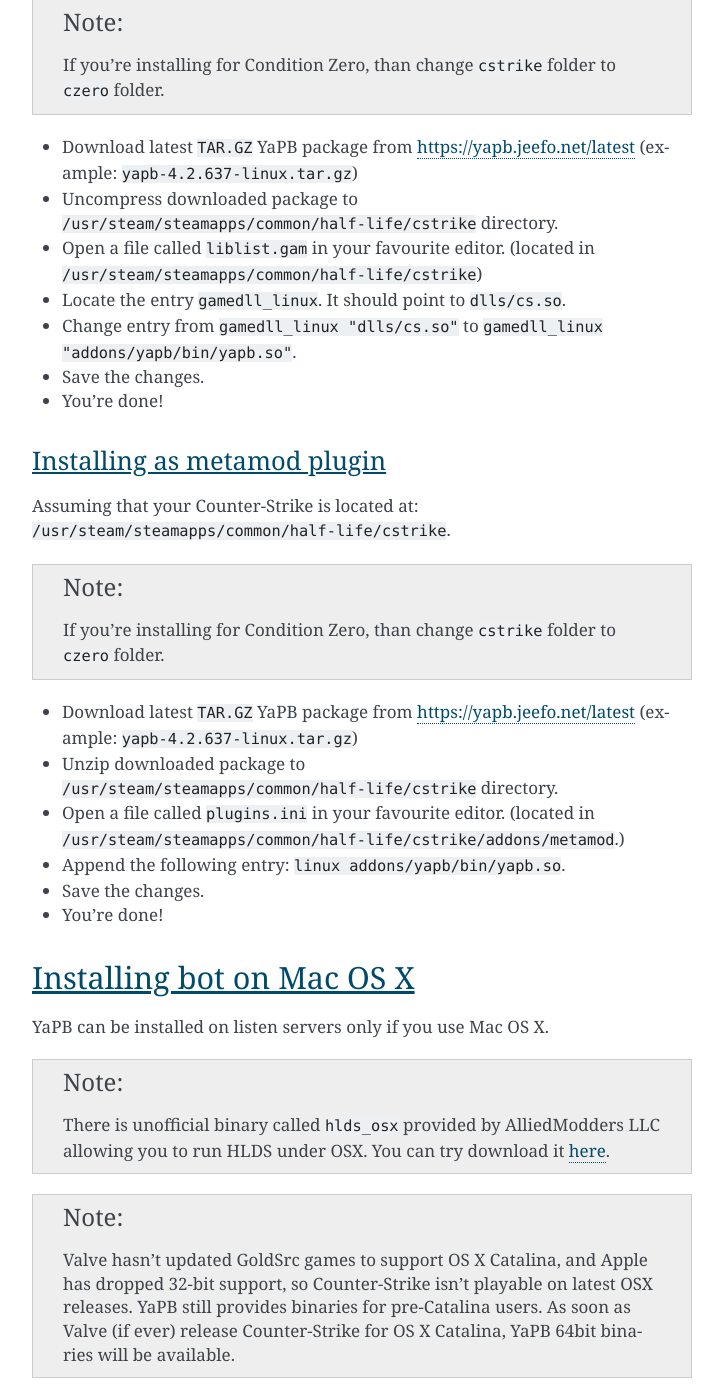
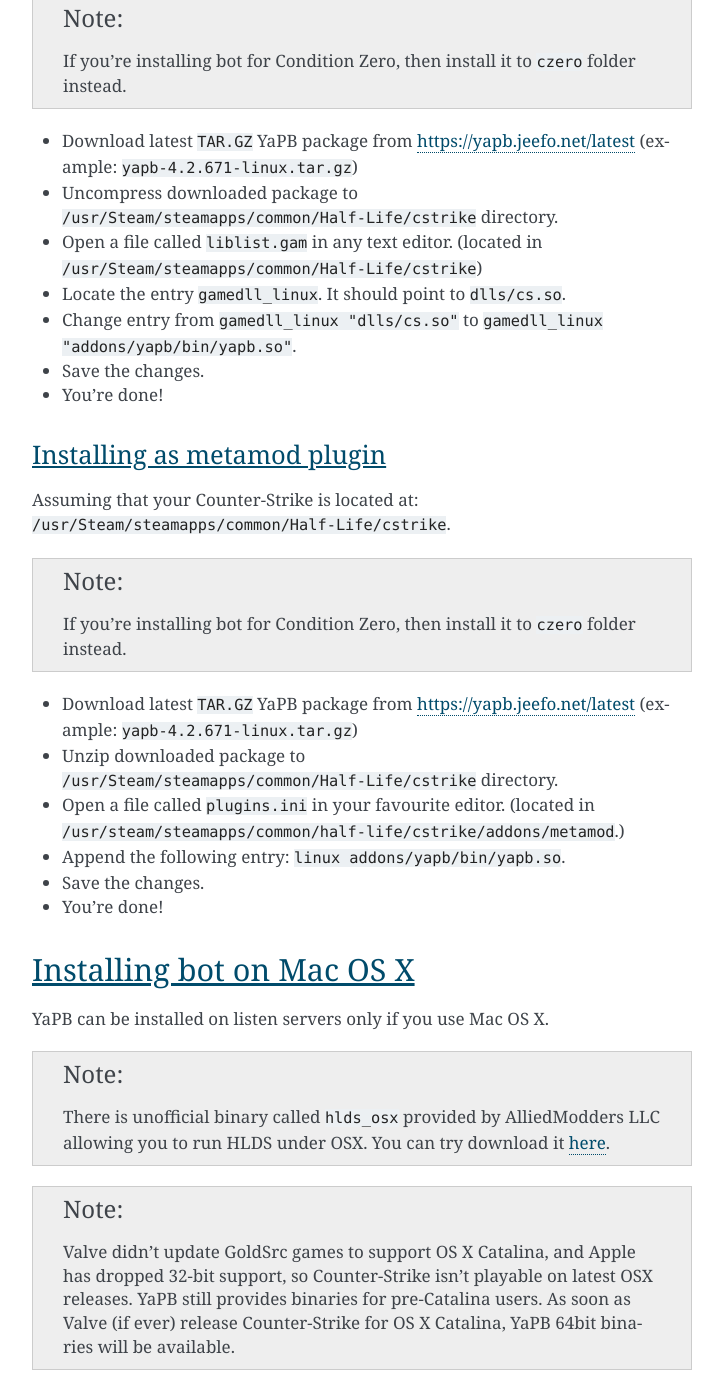
Before and after one commit to yapb/docs, a Sphinx documentation site: the page built from docs/installation.rst, in a window 1280 px wide and 1400 px high, scrolled down 3339 px. Shown: the whole window, without its empty margins (388-1111 px from the left). Built offline with Sphinx 7.4.7, drawn with Linux system fonts in a browser that asks for light colours; some of the changed text lies outside the part shown.

Commit message:
fix: typos, wrong verbs, wording, outdated notes

```diff
--- a/docs/installation.rst
+++ b/docs/installation.rst
@@ -24,25 +24,25 @@
 
 Installing using setup program
 --------------------------
-- Download the latest YaPB bot installer from https://yapb.jeefo.net/latest (example: ``yapb-4.2.637-windows.exe``)
-- Run program. Note that it's not signed with certificate. So accept warning.
+- Download the latest YaPB bot installer from https://yapb.jeefo.net/latest (example: ``yapb-4.2.671-windows.exe``)
+- Run program.
 - Press ``Browse`` and point to where ``hl.exe``/``hlds.exe`` is located.
 - Press ``Install`` to install bot.
 - You're done!
 
 .. Important:: Installer program automatically detects whether you use metamod, and will patch ``plugins.ini`` file automatically for you, adding entry to point to ``yapb.dll``. If there is no metamod, installer will patch the ``liblist.gam`` file to point to ``yapb.dll``
 
-.. Caution:: Installer has a feature for detecting Counter-Strike game folders. It's looks up all directories where selected ``hl.exe``/``hlds.exe`` is located and checks the library for containing export symbols ``weapon_ak47`` and ``weapon_m4a1``, and if so asssuming that this folder contains some Counter-Strike version, and installs bot to this directory automatically.
+.. Caution:: Installer has a feature for detecting Counter-Strike game folders. It's looks up all directories where selected ``hl.exe``/``hlds.exe`` is located and checks the library for containing export symbols ``weapon_ak47`` and ``weapon_m4a1``, and if so assuming that this folder contains some Counter-Strike version, it will install bot to this directory automatically.
 
 Installing without metamod
 --------------------------
-Assuming that your Counter-Strike is located at: ``c:\steam\steamapps\common\half-life\cstrike``.
+Assuming that your Counter-Strike is located at: ``C:\Steam\steamapps\common\Half-Life\cstrike``.
 
-.. Note:: If you're installing for Condition Zero, than change ``cstrike`` folder to ``czero`` folder.
+.. Note:: If you're installing bot for Condition Zero, then install it to ``czero`` folder instead.
 
-- Download latest ``ZIP`` YaPB package from https://yapb.jeefo.net/latest (example: ``yapb-4.2.637-windows.zip``)
-- Unzip downloaded package to ``c:\steam\steamapps\common\half-life\cstrike`` directory.
-- Open a file called ``liblist.gam`` in Notepad or any other text editor. (located in ``c:\steam\steamapps\common\half-life\cstrike``.)
+- Download latest ``ZIP`` YaPB package from https://yapb.jeefo.net/latest (example: ``yapb-4.2.671-windows.zip``)
+- Unzip downloaded package to ``C:\Steam\steamapps\common\Half-Life\cstrike`` directory.
+- Open a file called ``liblist.gam`` in Notepad or any other text editor. (located in ``C:\Steam\steamapps\common\Half-Life\cstrike``.)
 - Locate the entry ``gamedll``. It should point to ``dlls\mp.dll``.
 - Change entry from ``gamedll "dlls\mp.dll"`` to ``gamedll "addons\yapb\bin\yapb.dll"``.
 - Save the changes.
@@ -50,13 +50,13 @@
 
 Installing as metamod plugin
 --------------------------
-Assuming that your Counter-Strike is located at: ``c:\steam\steamapps\common\half-life\cstrike``.
+Assuming that your Counter-Strike is located at: ``C:\Steam\steamapps\common\Half-Life\cstrike``.
 
-.. Note:: If you're installing for Condition Zero, than change ``cstrike`` folder to ``czero`` folder.
+.. Note:: If you're installing bot for Condition Zero, then install it to ``czero`` folder instead.
 
-- Download latest ``ZIP`` YaPB package from https://yapb.jeefo.net/latest (example: ``yapb-4.2.637-windows.zip``)
-- Unzip downloaded package to ``c:\steam\steamapps\common\half-life\cstrike`` directory.
-- Open a file called ``plugins.ini`` in Notepad or any other text editor. (located in ``c:\steam\steamapps\common\half-life\cstrike\addons\metamod``.)
+- Download latest ``ZIP`` YaPB package from https://yapb.jeefo.net/latest (example: ``yapb-4.2.671-windows.zip``)
+- Unzip downloaded package to ``C:\Steam\steamapps\common\Half-Life\cstrike`` directory.
+- Open a file called ``plugins.ini`` in Notepad or any other text editor. (located in ``C:\Steam\steamapps\common\Half-Life\cstrike\addons\metamod``.)
 - Append the following entry: ``win32 addons/yapb/bin/yapb.dll``.
 - Save the changes.
 - You're done!
@@ -67,13 +67,13 @@
 
 Installing without metamod
 --------------------------
-Assuming that your Counter-Strike is located at: ``/usr/steam/steamapps/common/half-life/cstrike``.
+Assuming that your Counter-Strike is located at: ``/usr/Steam/steamapps/common/Half-Life/cstrike``.
 
-.. Note:: If you're installing for Condition Zero, than change ``cstrike`` folder to ``czero`` folder.
+.. Note:: If you're installing bot for Condition Zero, then install it to ``czero`` folder instead.
 
-- Download latest ``TAR.GZ`` YaPB package from https://yapb.jeefo.net/latest (example: ``yapb-4.2.637-linux.tar.gz``)
-- Uncompress downloaded package to ``/usr/steam/steamapps/common/half-life/cstrike`` directory.
-- Open a file called ``liblist.gam`` in your favourite editor. (located in ``/usr/steam/steamapps/common/half-life/cstrike``)
+- Download latest ``TAR.GZ`` YaPB package from https://yapb.jeefo.net/latest (example: ``yapb-4.2.671-linux.tar.gz``)
+- Uncompress downloaded package to ``/usr/Steam/steamapps/common/Half-Life/cstrike`` directory.
+- Open a file called ``liblist.gam`` in any text editor. (located in ``/usr/Steam/steamapps/common/Half-Life/cstrike``)
 - Locate the entry ``gamedll_linux``. It should point to ``dlls/cs.so``.
 - Change entry from ``gamedll_linux "dlls/cs.so"`` to ``gamedll_linux "addons/yapb/bin/yapb.so"``.
 - Save the changes.
@@ -81,12 +81,12 @@
 
 Installing as metamod plugin
 --------------------------
-Assuming that your Counter-Strike is located at: ``/usr/steam/steamapps/common/half-life/cstrike``.
+Assuming that your Counter-Strike is located at: ``/usr/Steam/steamapps/common/Half-Life/cstrike``.
 
-.. Note:: If you're installing for Condition Zero, than change ``cstrike`` folder to ``czero`` folder.
+.. Note:: If you're installing bot for Condition Zero, then install it to ``czero`` folder instead.
 
-- Download latest ``TAR.GZ`` YaPB package from https://yapb.jeefo.net/latest (example: ``yapb-4.2.637-linux.tar.gz``)
-- Unzip downloaded package to ``/usr/steam/steamapps/common/half-life/cstrike`` directory.
+- Download latest ``TAR.GZ`` YaPB package from https://yapb.jeefo.net/latest (example: ``yapb-4.2.671-linux.tar.gz``)
+- Unzip downloaded package to ``/usr/Steam/steamapps/common/Half-Life/cstrike`` directory.
 -  Open a file called ``plugins.ini`` in your favourite editor. (located in ``/usr/steam/steamapps/common/half-life/cstrike/addons/metamod``.)
 - Append the following entry: ``linux addons/yapb/bin/yapb.so``.
 - Save the changes.
@@ -100,16 +100,16 @@
 
 .. _here: https://forums.alliedmods.net/showpost.php?p=2041538&postcount=11
 
-.. Note:: Valve hasn't updated GoldSrc games to support OS X Catalina, and Apple has dropped 32-bit support, so Counter-Strike isn't playable on latest OSX releases. YaPB still provides binaries for pre-Catalina users. As soon as Valve (if ever) release Counter-Strike for OS X Catalina, YaPB 64bit binaries will be available.
+.. Note:: Valve didn't update GoldSrc games to support OS X Catalina, and Apple has dropped 32-bit support, so Counter-Strike isn't playable on latest OSX releases. YaPB still provides binaries for pre-Catalina users. As soon as Valve (if ever) release Counter-Strike for OS X Catalina, YaPB 64bit binaries will be available.
 
 Installing without metamod
 --------------------------
 Assuming that your Counter-Strike is located at: ``/Users/user/Library/Application Support/Steam/steamapps/common/Half-Life/cstrike``.
 
-.. Note:: If you're installing for Condition Zero, than change ``cstrike`` folder to ``czero`` folder.
+.. Note:: If you're installing bot for Condition Zero, then install it to ``czero`` folder instead.
 
-- Download latest ``ZIP`` YaPB package from https://yapb.jeefo.net/latest (example: ``yapb-4.2.637-macos.zip``)
-- Uncompress downloaded package to ``/Users/user/Library/Application Support/Steam/steamapps/common/Half-Life/cstrike`` directory.
+- Download latest ``ZIP`` YaPB package from https://yapb.jeefo.net/latest (example: ``yapb-4.2.671-macos.zip``)
+- Unzip downloaded package to ``/Users/user/Library/Application Support/Steam/steamapps/common/Half-Life/cstrike`` directory.
 - Open a file called ``liblist.gam`` in your favourite editor. (located in ``/Users/user/Library/Application Support/Steam/steamapps/common/Half-Life/cstrike``.)
 - Locate the entry ``gamedll_osx``. It's should point to ``dlls/cs.dylib``.
 - Change entry from ``gamedll_osx "dlls/cs.dylib"`` to ``gamedll_osx "addons/yapb/bin/yapb.dylib"``.
@@ -120,9 +120,9 @@
 --------------------------
 Assuming that your Counter-Strike is located at: ``/Users/user/Library/Application Support/Steam/steamapps/common/Half-Life/cstrike``.
 
-.. Note:: If you're installing for Condition Zero, than change ``cstrike`` folder to ``czero`` folder.
+.. Note:: If you're installing bot for Condition Zero, then install it to ``czero`` folder instead.
 
-- Download latest ``ZIP`` YaPB package from https://yapb.jeefo.net/latest (example: ``yapb-4.2.637-macos.zip``)
+- Download latest ``ZIP`` YaPB package from https://yapb.jeefo.net/latest (example: ``yapb-4.2.671-macos.zip``)
 - Unzip downloaded package to ``/Users/user/Library/Application Support/Steam/steamapps/common/Half-Life/cstrike`` directory.
 - Open a file called ``plugins.ini`` in your favourite editor. (located in ``/Users/user/Library/Application Support/Steam/steamapps/common/Half-Life/cstrike/addons/metamod``)
 - Append the following entry: ``osx addons/yapb/bin/yapb.dylib``.
```
Also changed, not shown: other parts of docs/installation.rst (+3 -3 lines).
